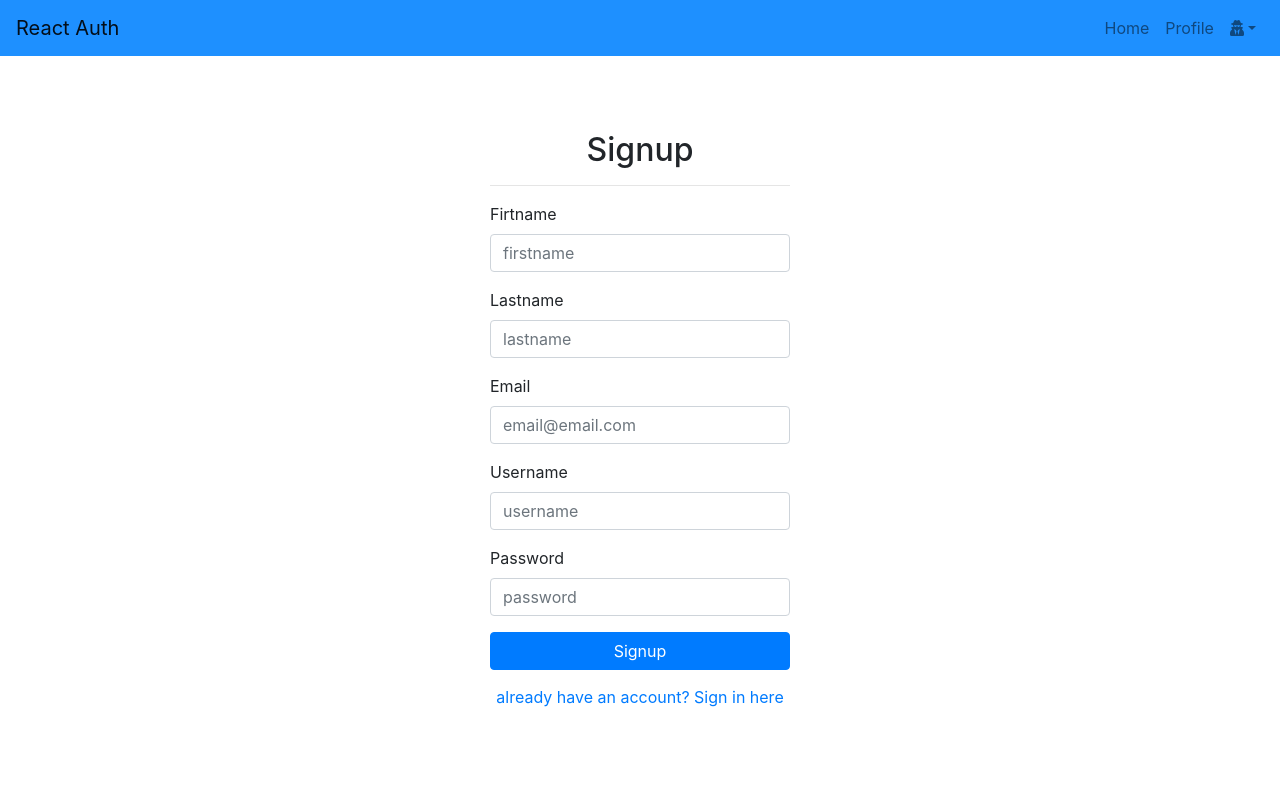
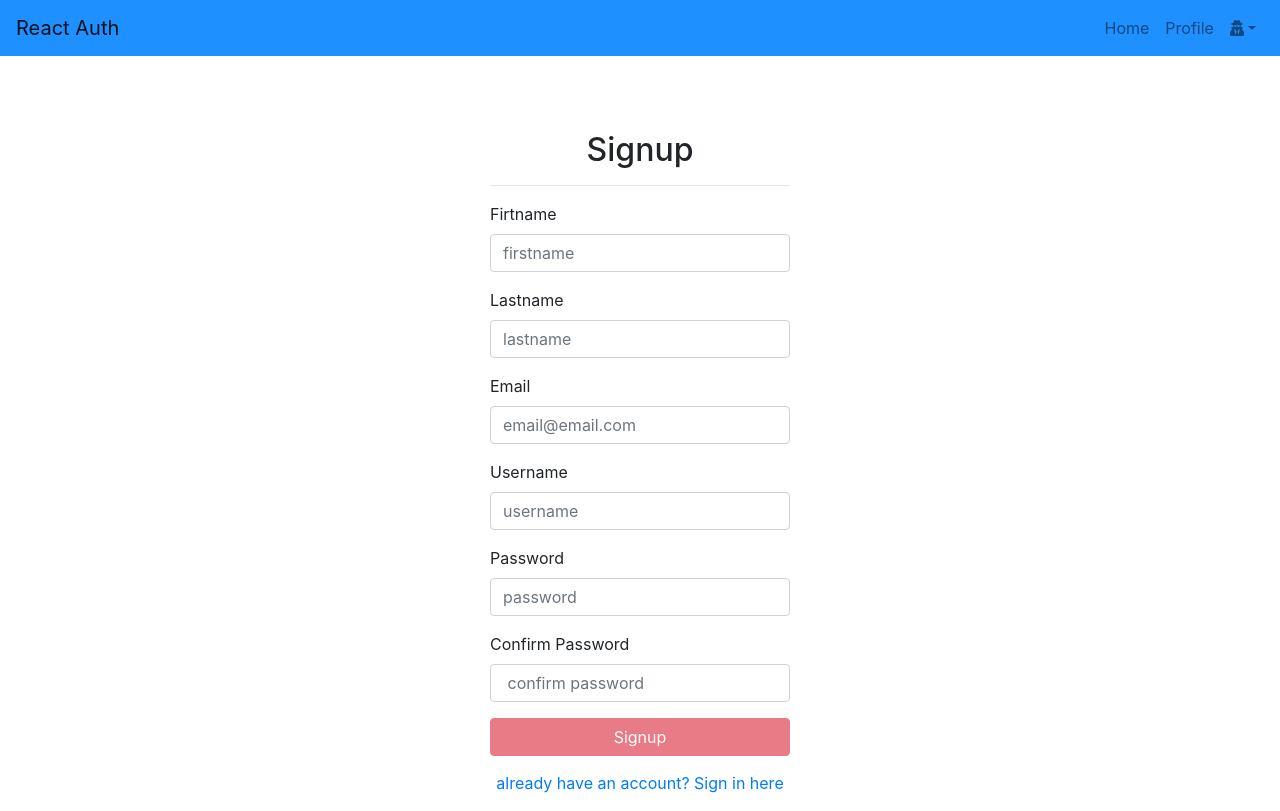
Before and after one commit to evanejtucker/react-auth, a React (Create React App) app in the folder client/: page /signup in a window 1280 px wide. Built offline with nearby package versions, Linux system fonts and the light colour scheme; no server answers.

Commit message:
added confirm password logic :key:

```diff
--- a/client/src/components/Signup/Signup.js
+++ b/client/src/components/Signup/Signup.js
@@ -1,34 +1,78 @@
-import React from "react";
+import React, { Component } from "react";
 import { Button, Form, FormGroup, Label, Input } from 'reactstrap';
 import { Link } from "react-router-dom";
 
-function Signup(props) {
+class Signup extends Component {
+    state = {
+        validPassword: false,
+        confirmPassword: ""
+    }
+
+    componentDidMount() {
+        console.log(this.props);
+    }
+
+    componentDidUpdate() {
+
+        this.confirmPassword()
+    }
+
+    handleInputChange = event => {
+        const value = event.target.value;
+        const name = event.target.name;
+        this.setState({
+            [name]: value
+        });
+    }
+
+    confirmPassword = () => {
+        if (!this.state.validPassword && this.state.confirmPassword !== "" && this.state.confirmPassword === this.props.password) {
+            this.setState({
+                validPassword: true
+            });
+        }
+        if (this.state.validPassword && this.state.confirmPassword !== this.props.password) {
+            this.setState({
+                validPassword: false
+            });
+        }
+    }
+
+    render() {
         return (
             <div>
                 <h2 className="loginTitle">Signup</h2>
-            <hr/>
+                <hr />
                 <Form>
                     <FormGroup>
                         <Label for="firstname">Firtname</Label>
-                    <Input type="text" name="firstname" id="firstname" placeholder="firstname" value={props.firstname} onChange={props.handleInputChange} />
+                        <Input type="text" name="firstname" id="firstname" placeholder="firstname" value={this.props.firstname} onChange={this.props.handleInputChange} />
                     </FormGroup>
                     <FormGroup>
                         <Label for="lastname">Lastname</Label>
-                    <Input type="text" name="lastname" id="lastname" placeholder="lastname" value={props.lastname} onChange={props.handleInputChange} />
+                        <Input type="text" name="lastname" id="lastname" placeholder="lastname" value={this.props.lastname} onChange={this.props.handleInputChange} />
                     </FormGroup>
                     <FormGroup>
                         <Label for="email">Email</Label>
-                    <Input type="text" name="email" id="email" placeholder="email@email.com" value={props.email} onChange={props.handleInputChange} />
+                        <Input type="text" name="email" id="email" placeholder="email@email.com" value={this.props.email} onChange={this.props.handleInputChange} />
                     </FormGroup>
                     <FormGroup>
                         <Label for="username">Username</Label>
-                    <Input type="text" name="username" id="username" placeholder="username" value={props.username} onChange={props.handleInputChange} />
+                        <Input type="text" name="username" id="username" placeholder="username" value={this.props.username} onChange={this.props.handleInputChange} />
                     </FormGroup>
                     <FormGroup>
                         <Label for="password">Password</Label>
-                    <Input type="password" name="password" id="password" placeholder="password" value={props.password} onChange={props.handleInputChange} />
+                        <Input type="password" name="password" id="password" placeholder="password" value={this.props.password} onChange={this.props.handleInputChange} />
                     </FormGroup>
-                <Button onClick={props.handleSignup} color="primary" block>Signup</Button>
+                    <FormGroup>
+                        <Label for="confirmPassword">Confirm Password</Label>
+                        <Input type="password" name="confirmPassword" id="confirmPassword" placeholder=" confirm password" value={this.state.password} onChange={this.handleInputChange} />
+                    </FormGroup>
+                    {this.state.validPassword ? (
+                        <Button onClick={this.props.handleSignup} color="primary" block>Signup</Button>
+                    ) : (
+                        <Button onClick={this.props.handleSignup} color="danger" block disabled>Signup</Button>
+                    )}
                     <p className="signupLink">
                         <Link to="/login">already have an account?  Sign in here</Link>
                     </p>
@@ -36,5 +80,6 @@ function Signup(props) {
             </div>
         );
     }
+}
 
 export default Signup;
--- a/client/src/context.js
+++ b/client/src/context.js
@@ -65,7 +65,8 @@ class UserProvider extends Component {
                         loggedIn: true,
                         user: user.data.user
                     });
-                    console.log("log in successful")
+                    console.log("log in successful");
+                    window.location.href = '/profile';
                 } else {
                     console.log("something went wrong :(")
                     console.log(user.data);
--- a/client/src/pages/Auth/Auth.js
+++ b/client/src/pages/Auth/Auth.js
@@ -1,5 +1,4 @@
-import React, { Component } from "react";
-import API from "../../utils/API";
+import React from "react";
 import Login from "../../components/Login";
 import Signup from "../../components/Signup";
 import "./Auth.scss";
--- a/client/src/pages/Profile/Profile.js
+++ b/client/src/pages/Profile/Profile.js
@@ -1,4 +1,4 @@
-import React, { Component } from "react";
+import React from "react";
 import "./Profile.scss";
 import { UserConsumer } from '../../context';
 import { Button } from "reactstrap";
```
Lines whose indentation alone changed are shown as unchanged.
